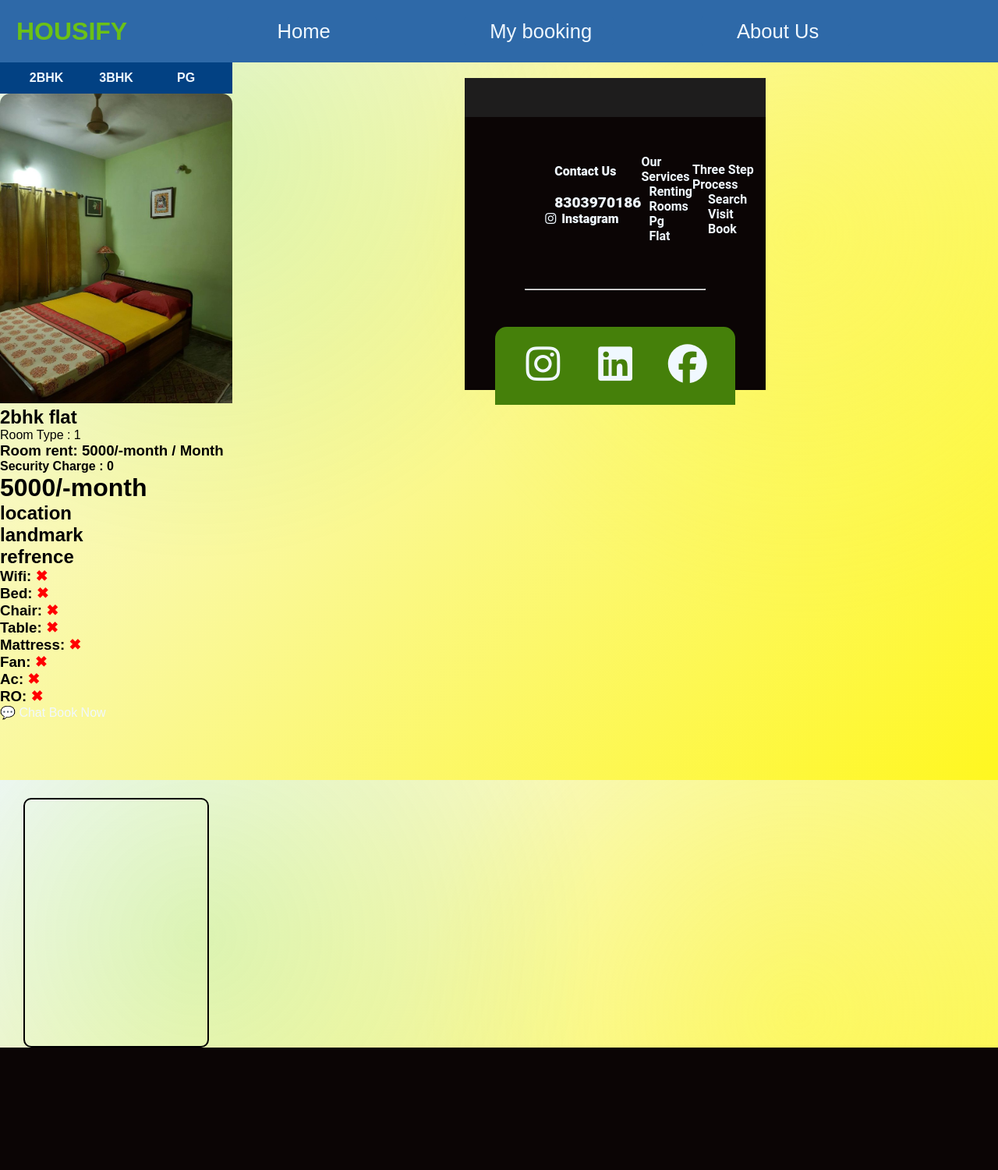
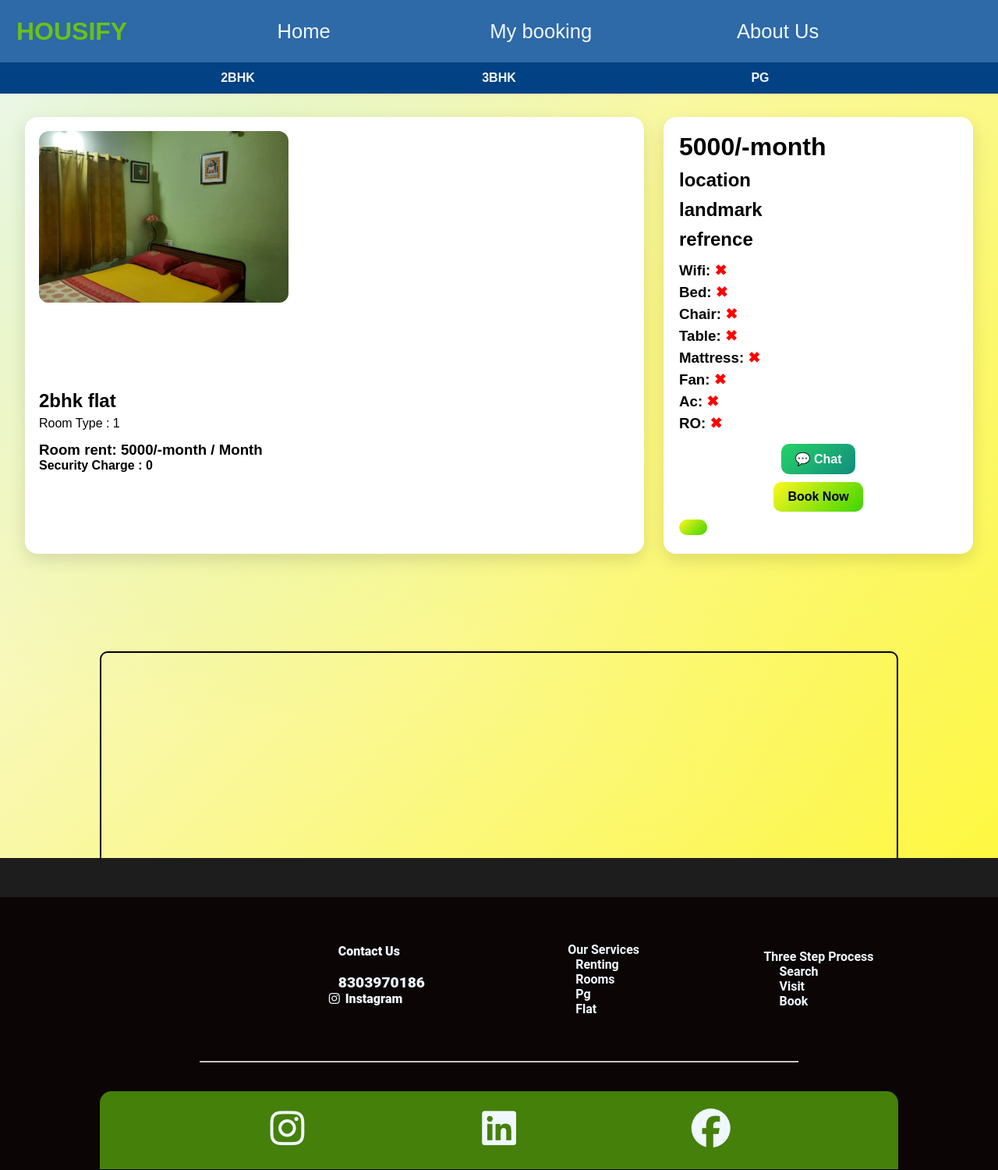
Before and after one commit to sudhanshupandey1234/zameen, a Django app: page /room/1/ in a window 1280 px wide. Shown: the whole page at 78% size. Before the commit the page ends 1343 px from the top, so only its background shows below. Run offline with Django 5.2, Linux system fonts and the light colour scheme; data comes from the database, SQL or seed files in the repository; some libraries are stand-ins or nearby versions.

Commit message:
room css

```diff
--- a/static/room.css
+++ b/static/room.css
@@ -5,187 +5,160 @@
     box-sizing: border-box;
 }
 
-/* ================= BODY BG ================= */
 body {
     font-family: Arial, sans-serif;
-
     background:
-        radial-gradient(circle at 20% 20%, rgba(60,213,0,0.15), transparent 40%),
-        radial-gradient(circle at 80% 30%, rgba(255,247,32,0.25), transparent 40%),
+        radial-gradient(circle at 20% 20%, rgba(60,213,0,0.12), transparent 40%),
+        radial-gradient(circle at 80% 30%, rgba(255,247,32,0.22), transparent 40%),
         linear-gradient(135deg, #f6f9ff 0%, #fff720 100%);
-
-    min-height: 100vh;
 }
 
-/* ================= HERO ================= */
-.hero {
-    width: 100%;
-    min-height: 24vh;
-
-    background-image:
-        linear-gradient(rgba(0,0,0,0.45), rgba(0,0,0,0.45)),
-        url(/static/image/search3.jpg);
-
-    background-size: cover;
-    background-position: center;
-
-    display: flex;
-    justify-content: center;
-    align-items: center;
-
-    padding: 20px;
-    margin-bottom: 40px;
-}
-
-/* ================= SEARCH ================= */
-.herosearch {
-    display: flex;
-    justify-content: center;
-    align-items: center;
-    flex-wrap: wrap;
-    gap: 10px;
+/* ================= MAIN ================= */
+.mai {
     width: 100%;
 }
 
-.searchbox {
-    height: 52px;
-    width: 60%;
-    max-width: 520px;
-    font-size: 16px;
-    border: none;
-    border-radius: 30px;
-    text-align: center;
-    padding: 0 18px;
+/* ================= PAGE LAYOUT ================= */
+.dpage {
+    width: 95%;
+    max-width: 1300px;
+    margin: 30px auto;
 
-    background: rgba(255,255,255,0.95);
-    box-shadow: 0 6px 18px rgba(0,0,0,0.18);
+    display: grid;
+    grid-template-columns: 2fr 1fr;
+    gap: 25px;
 }
 
-.searchbutton {
-    height: 52px;
-    width: 130px;
-    border-radius: 30px;
-    border: none;
-    color: white;
-    font-weight: bold;
-
-    background: linear-gradient(135deg, #3cd500, #2a9d00);
-    cursor: pointer;
-    transition: 0.25s;
+/* ================= LEFT IMAGE + DETAILS ================= */
+.imgsec {
+    background: white;
+    border-radius: 16px;
+    padding: 18px;
+    box-shadow: 0 8px 22px rgba(0,0,0,0.12);
 }
 
-.searchbutton:hover {
-    transform: translateY(-2px);
-}
-
-/* ================= GRID FIX (NO WRAPPER CASE) ================= */
-/* ❗ IMPORTANT — body ko grid bana rahe */
-body {
-    display: grid;
-    grid-template-columns: 1fr;
-    justify-items: center;
-}
-
-/* ================= CARD ================= */
-.box {
-    width: 92%;
-    max-width: 270px;
-    border-radius: 18px;
-    background: white;
-    overflow: hidden;
-    transition: 0.3s;
-    margin: 20px auto;
-
-    box-shadow:
-        0 8px 22px rgba(0,0,0,0.12),
-        0 2px 6px rgba(0,0,0,0.08);
-}
-
-.box:hover {
-    transform: translateY(-6px) scale(1.03);
-    box-shadow:
-        0 18px 45px rgba(0,0,0,0.25);
-}
-
-/* ================= IMAGE ================= */
+/* image container */
 .im {
-    height: 180px;
     width: 100%;
 }
 
-/* ❗ override width="250px" */
+.imc {
+    display: flex;
+    gap: 10px;
+    overflow-x: auto;
+    padding-bottom: 10px;
+}
+
 .room-img {
     width: 100% !important;
-    height: 100% !important;
+    max-width: 320px;
+    height: 220px;
     object-fit: cover;
+    border-radius: 12px;
+    flex-shrink: 0;
 }
 
-/* ================= TEXT ================= */
-.tex {
-    padding: 15px;
+/* ================= DETAILS ================= */
+.det {
+    margin-top: 18px;
 }
 
-.ta h2 {
-    font-size: 18px;
-    margin-bottom: 5px;
+.rd, .am {
+    margin-bottom: 14px;
 }
 
-.ta h4 {
-    color: #2a9d00;
+.rdd {
+    margin-bottom: 6px;
+}
+
+.t h2 {
+    font-size: 24px;
+}
+
+/* ================= DEALER PANEL ================= */
+.dealer {
+    background: white;
+    border-radius: 16px;
+    padding: 20px;
+    height: fit-content;
+
+    box-shadow: 0 8px 22px rgba(0,0,0,0.12);
+}
+
+.rh {
+    margin-bottom: 10px;
+}
+
+.fac {
+    margin: 15px 0;
+}
+
+#rd {
+    margin-bottom: 6px;
+}
+
+/* ================= BUTTONS ================= */
+#cb {
+    display: block;
+    margin: 10px 0;
+    text-align: center;
+}
+
+.boat {
+    display: inline-block;
+    padding: 10px 18px;
+    border-radius: 10px;
+    background: linear-gradient(135deg, #25d366, #128c7e);
+    color: white;
+    text-decoration: none;
     font-weight: bold;
 }
 
-hr {
-    background-color: #e6e6e6;
-    height: 1px;
-    width: 70%;
-    margin: 10px auto;
+.con a[href*="bookingform"] {
+    display: inline-block;
+    padding: 10px 18px;
+    border-radius: 10px;
+    background: linear-gradient(135deg, #fff720, #3cd500);
+    color: black;
+    text-decoration: none;
+    font-weight: bold;
 }
 
-.ba {
-    display: flex;
-    justify-content: center;
-    margin-top: 10px;
-}
+/* ================= TABLET ================= */
+@media (max-width: 992px) {
+    .dpage {
+        grid-template-columns: 1fr;
+    }
 
-/* ================= BUTTON ================= */
-.bt {
-    padding: 10px 20px;
-    border-radius: 12px;
-    border: none;
-    font-weight: bold;
+    .dealer {
+        order: 2;
+    }
 
-    background: linear-gradient(135deg, #fff720 10%, #3cd500 100%);
-    cursor: pointer;
-    transition: 0.25s;
-}
-
-.bt:hover {
-    transform: scale(1.08);
-}
-
-/* ================= RESPONSIVE ================= */
-@media (min-width: 600px) {
-    body {
-        grid-template-columns: repeat(2, 1fr);
+    .imgsec {
+        order: 1;
     }
 }
 
-@media (min-width: 992px) {
-    body {
-        grid-template-columns: repeat(3, 1fr);
+/* ================= MOBILE ================= */
+@media (max-width: 600px) {
+    .room-img {
+        max-width: 260px;
+        height: 180px;
+    }
+
+    .t h2 {
+        font-size: 20px;
+    }
+
+    .dpage {
+        width: 92%;
     }
 }
 
-@media (min-width: 1200px) {
-    body {
-        grid-template-columns: repeat(4, 1fr);
+/* ================= SMALL MOBILE ================= */
+@media (max-width: 420px) {
+    .room-img {
+        max-width: 220px;
+        height: 160px;
     }
 }
-
-@media (max-width: 480px) {
-    .searchbox,
-    .searchbutton {
-        width: 100%;
-    }
-}
```
